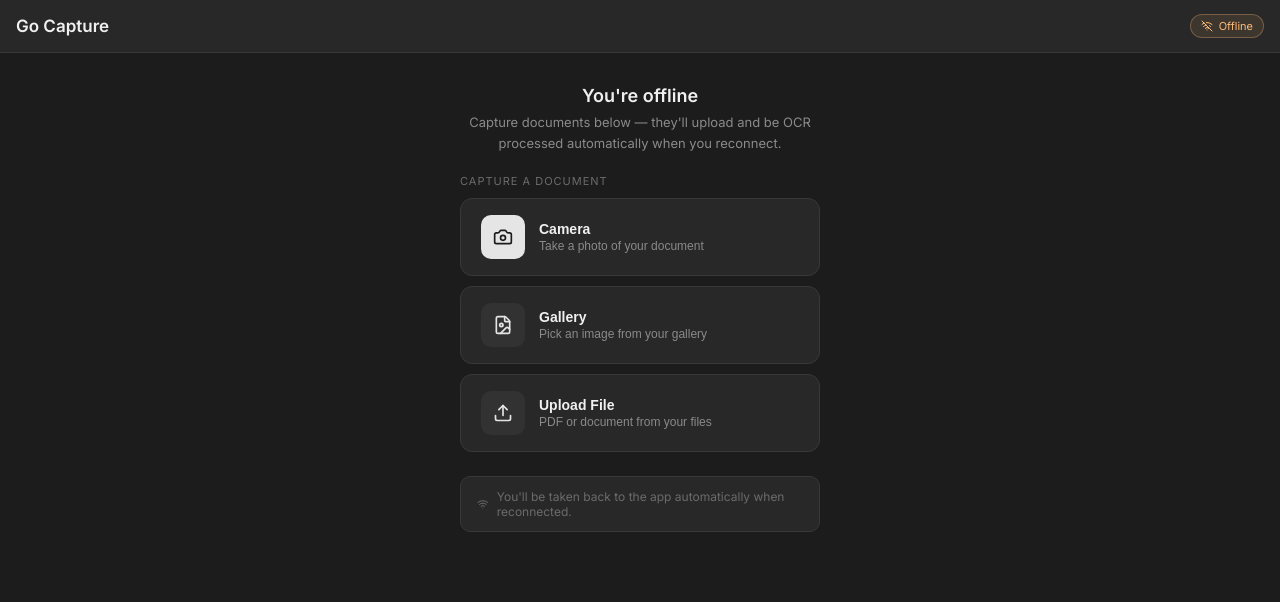
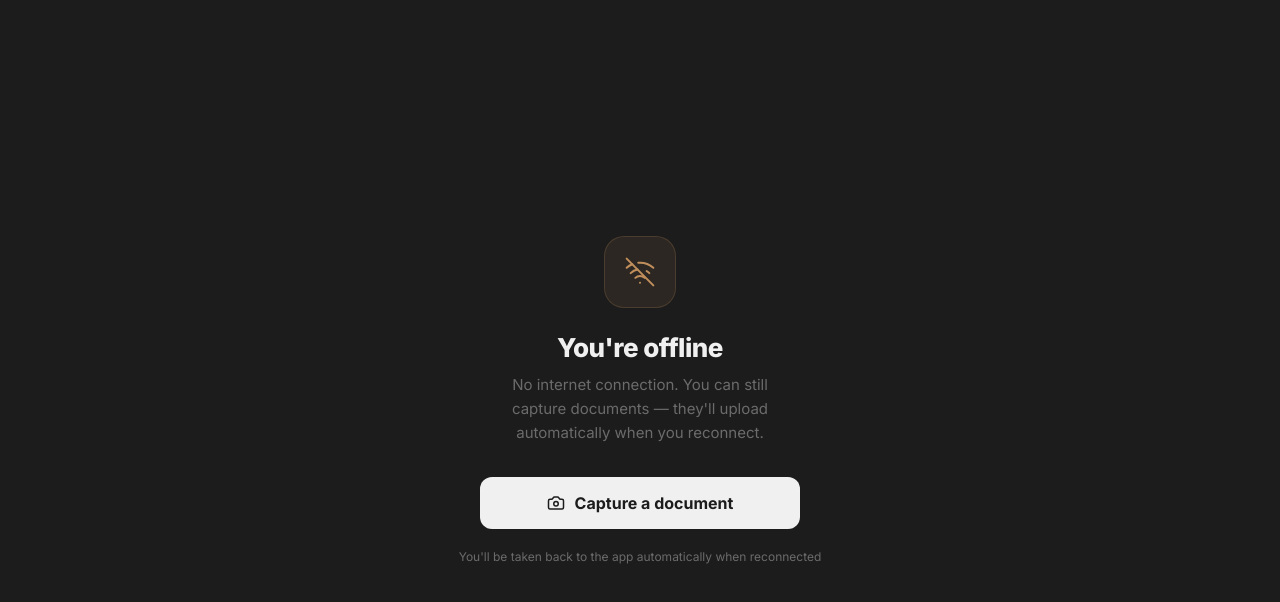
Before and after one commit to jwlotzgo2/invoice-capture-pwa, a Next.js app: page /offline in a window 1280 px wide. Shown: the top 602 px of the page. Built offline with nearby package versions, Linux system fonts and the light colour scheme; no server answers.

Commit message:
fix: simplify offline page to status + single capture CTA

```diff
--- a/src/app/offline/page.tsx
+++ b/src/app/offline/page.tsx
@@ -2,110 +2,86 @@
 
 import { useState, useEffect } from 'react';
 import { useRouter } from 'next/navigation';
-import { Camera, FileImage, Upload, Wifi, WifiOff, Clock } from 'lucide-react';
-import { queueInvoice, getPendingCount, requestSync } from '@/lib/offlineQueue';
-import { createClient } from '@/lib/supabase/client';
+import { WifiOff, Camera, Clock } from 'lucide-react';
+import { getPendingCount } from '@/lib/offlineQueue';
 
 const T = {
   bg: '#1c1c1c', surface: '#282828', surfaceHigh: '#323232', border: '#383838',
-  text: '#f0f0f0', textDim: '#8a8a8a', textMuted: '#6b6b6b',
-  primary: '#e5e5e5', warning: '#fdba74', success: '#86efac',
+  text: '#f0f0f0', textDim: '#a3a3a3', textMuted: '#6b6b6b',
+  warning: '#fdba74', success: '#86efac',
 };
+
+const css = `
+  * { box-sizing: border-box; margin: 0; padding: 0; }
+  html, body { height: 100%; background: ${T.bg}; }
+  .off { font-family: Inter, system-ui, sans-serif; min-height: 100svh; background: ${T.bg};
+    color: ${T.text}; display: flex; flex-direction: column; align-items: center;
+    justify-content: center; padding: 32px 24px; text-align: center; gap: 0; }
+  .off-icon { width: 72px; height: 72px; border-radius: 20px; background: rgba(253,186,116,0.1);
+    border: 1px solid rgba(253,186,116,0.2); display: flex; align-items: center;
+    justify-content: center; margin-bottom: 24px; }
+  .off-title { font-size: 26px; font-weight: 800; color: ${T.text}; letter-spacing: -0.5px;
+    margin-bottom: 10px; }
+  .off-sub { font-size: 15px; color: ${T.textMuted}; line-height: 1.6; max-width: 280px;
+    margin-bottom: 32px; }
+  .off-queue { display: flex; align-items: center; gap: 8px; background: ${T.surface};
+    border: 1px solid ${T.border}; border-radius: 10px; padding: 12px 16px;
+    margin-bottom: 32px; font-size: 13px; color: ${T.textDim}; }
+  .off-queue-badge { background: rgba(253,186,116,0.15); color: ${T.warning};
+    border: 1px solid rgba(253,186,116,0.3); border-radius: 6px; padding: 2px 8px;
+    font-size: 12px; font-weight: 700; }
+  .off-btn { width: 100%; max-width: 320px; padding: 16px; background: ${T.text};
+    color: ${T.bg}; border: none; border-radius: 12px; font-size: 16px; font-weight: 700;
+    cursor: pointer; font-family: inherit; display: flex; align-items: center;
+    justify-content: center; gap: 10px; transition: opacity 0.15s; }
+  .off-btn:active { opacity: 0.85; }
+  .off-note { margin-top: 20px; font-size: 12px; color: ${T.textMuted}; }
+  @keyframes pulse { 0%,100%{opacity:1} 50%{opacity:0.5} }
+  .pulse { animation: pulse 2s ease-in-out infinite; }
+`;
 
 export default function OfflinePage() {
   const [pendingCount, setPendingCount] = useState(0);
-  const [toast, setToast] = useState<string | null>(null);
-  const [cachedUserId, setCachedUserId] = useState<string | null>(null);
   const router = useRouter();
-  const supabase = createClient();
 
   useEffect(() => {
-    supabase.auth.getSession().then(({ data: { session } }) => {
-      if (session?.user) setCachedUserId(session.user.id);
-    });
     getPendingCount().then(setPendingCount);
-    // No online/offline listeners here — SyncManager in layout handles those
+
+    // Redirect home when back online
+    const handleOnline = () => router.replace('/');
+    window.addEventListener('online', handleOnline);
+    return () => window.removeEventListener('online', handleOnline);
   }, []);
 
-  const showToast = (msg: string) => {
-    setToast(msg);
-    setTimeout(() => setToast(null), 3000);
-  };
+  return (
+    <div className="off">
+      <style>{css}</style>
 
-  const queueImage = async (dataUrl: string) => {
-    if (!cachedUserId) { showToast('Session expired — reconnect and log in again'); return; }
-    await queueInvoice({
-      image: dataUrl,
-      userId: cachedUserId,
-      formData: { document_type: 'invoice', doc_status: 'open', needs_ocr: true },
-    });
-    requestSync();
-    const count = await getPendingCount();
-    setPendingCount(count);
-    showToast('Saved — will upload and process when reconnected');
-  };
-
-  const handleCamera = () => router.push('/capture?source=camera');
-
-
-
-  return (
-    <div style={{ minHeight: '100svh', background: T.bg, fontFamily: 'Inter, system-ui, sans-serif', display: 'flex', flexDirection: 'column' }}>
-
-      <header style={{ background: T.surface, borderBottom: `1px solid ${T.border}`, padding: '14px 16px', display: 'flex', alignItems: 'center', justifyContent: 'space-between' }}>
-        <div style={{ fontSize: 17, fontWeight: 600, color: T.text }}>Go Capture</div>
-        <div style={{ display: 'flex', alignItems: 'center', gap: 6, padding: '4px 10px', borderRadius: 20, background: 'rgba(253,186,116,0.1)', border: `1px solid rgba(253,186,116,0.3)` }}>
-          <WifiOff size={12} color={T.warning} />
-          <span style={{ fontSize: 11, color: T.warning }}>Offline</span>
-        </div>
-      </header>
-
-      <div style={{ flex: 1, display: 'flex', flexDirection: 'column', padding: '32px 20px', gap: 20, maxWidth: 400, margin: '0 auto', width: '100%' }}>
-
-        <div style={{ textAlign: 'center' }}>
-          <div style={{ fontSize: 18, fontWeight: 600, color: T.text, marginBottom: 6 }}>You're offline</div>
-          <div style={{ fontSize: 13, color: T.textDim, lineHeight: 1.6 }}>
-            Capture documents below — they'll upload and be OCR processed automatically when you reconnect.
-          </div>
-        </div>
-
-        {pendingCount > 0 && (
-          <div style={{ display: 'flex', alignItems: 'center', gap: 10, padding: '12px 16px', background: 'rgba(134,239,172,0.08)', border: `1px solid rgba(134,239,172,0.25)`, borderRadius: 10 }}>
-            <Clock size={15} color={T.success} />
-            <span style={{ fontSize: 13, color: T.success }}>{pendingCount} document{pendingCount > 1 ? 's' : ''} queued — waiting to upload</span>
-          </div>
-        )}
-
-        <div style={{ display: 'flex', flexDirection: 'column', gap: 10 }}>
-          <div style={{ fontSize: 11, color: T.textMuted, textTransform: 'uppercase', letterSpacing: 1 }}>Capture a document</div>
-
-          {[
-            { label: 'Camera', sub: 'Take a photo of your document', icon: <Camera size={20} color={T.bg} />, bg: T.primary, onClick: () => router.push('/capture?source=camera') },
-            { label: 'Gallery', sub: 'Pick an image from your gallery', icon: <FileImage size={20} color={T.primary} />, bg: T.surfaceHigh, onClick: () => router.push('/capture?source=gallery') },
-            { label: 'Upload File', sub: 'PDF or document from your files', icon: <Upload size={20} color={T.primary} />, bg: T.surfaceHigh, onClick: () => router.push('/capture?source=file') },
-          ].map(({ label, sub, icon, bg, onClick }) => (
-            <button key={label} onClick={onClick} style={{ background: T.surface, border: `1px solid ${T.border}`, borderRadius: 12, padding: '16px 20px', display: 'flex', alignItems: 'center', gap: 14, cursor: 'pointer', textAlign: 'left', width: '100%' }}>
-              <div style={{ width: 44, height: 44, borderRadius: 10, background: bg, display: 'flex', alignItems: 'center', justifyContent: 'center', flexShrink: 0 }}>{icon}</div>
-              <div>
-                <div style={{ fontSize: 14, fontWeight: 600, color: T.text, marginBottom: 2 }}>{label}</div>
-                <div style={{ fontSize: 12, color: T.textDim }}>{sub}</div>
-              </div>
-            </button>
-          ))}
-        </div>
-
-        <div style={{ display: 'flex', alignItems: 'center', gap: 8, padding: '12px 16px', background: T.surface, border: `1px solid ${T.border}`, borderRadius: 10, marginTop: 4 }}>
-          <Wifi size={14} color={T.textMuted} />
-          <span style={{ fontSize: 12, color: T.textMuted }}>You'll be taken back to the app automatically when reconnected.</span>
-        </div>
+      <div className="off-icon pulse">
+        <WifiOff size={32} color={T.warning} strokeWidth={1.5}/>
       </div>
 
-      {toast && (
-        <div style={{ position: 'fixed', bottom: 24, left: 16, right: 16, zIndex: 999, background: T.surface, border: `1px solid ${T.success}`, borderRadius: 10, padding: '12px 16px', display: 'flex', alignItems: 'center', gap: 10, boxShadow: '0 4px 24px rgba(0,0,0,0.5)' }}>
-          <Clock size={14} color={T.success} />
-          <span style={{ fontSize: 13, color: T.text }}>{toast}</span>
+      <h1 className="off-title">You're offline</h1>
+      <p className="off-sub">
+        No internet connection. You can still capture documents — they'll upload automatically when you reconnect.
+      </p>
+
+      {pendingCount > 0 && (
+        <div className="off-queue">
+          <Clock size={14} color={T.warning}/>
+          <span>
+            <span className="off-queue-badge">{pendingCount}</span>
+            {' '}document{pendingCount !== 1 ? 's' : ''} queued — waiting to upload
+          </span>
         </div>
       )}
+
+      <button className="off-btn" onClick={() => router.push('/capture')}>
+        <Camera size={18}/>
+        Capture a document
+      </button>
+
+      <p className="off-note">You'll be taken back to the app automatically when reconnected</p>
     </div>
   );
 }
```
